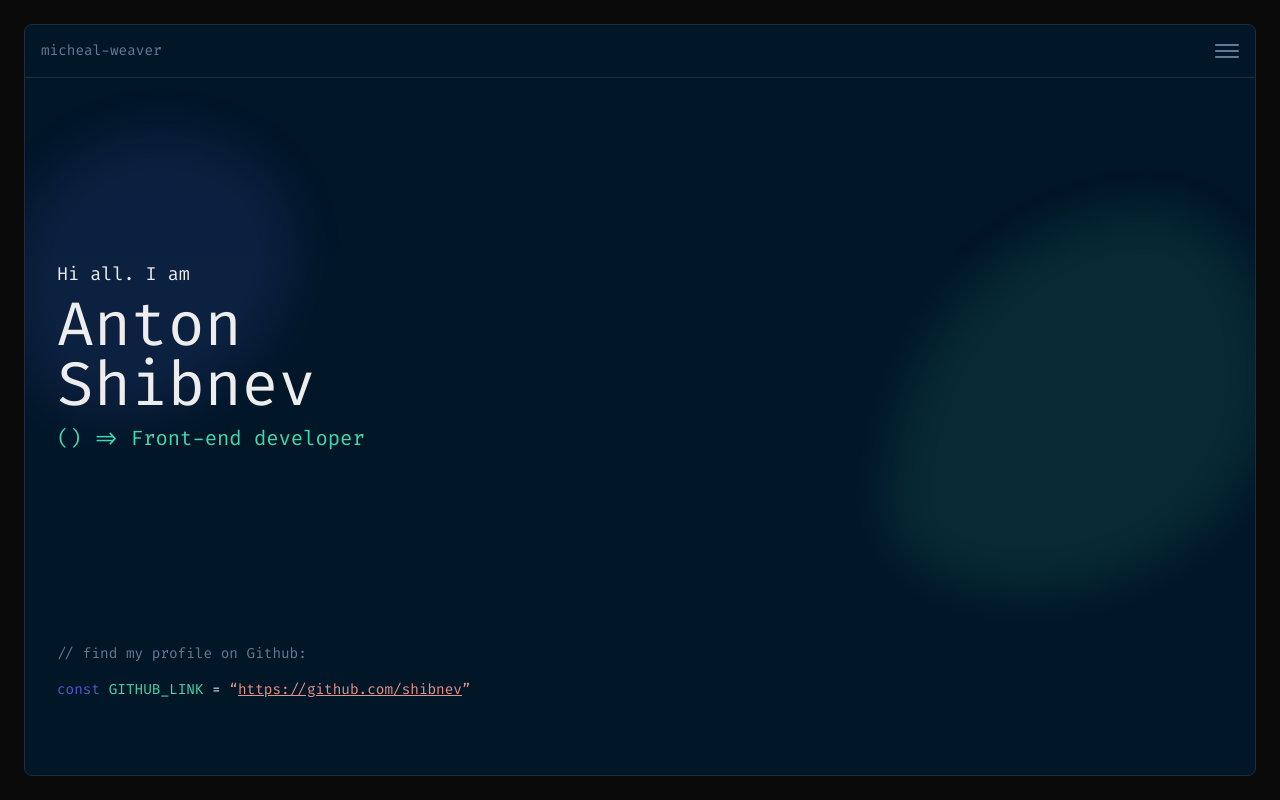
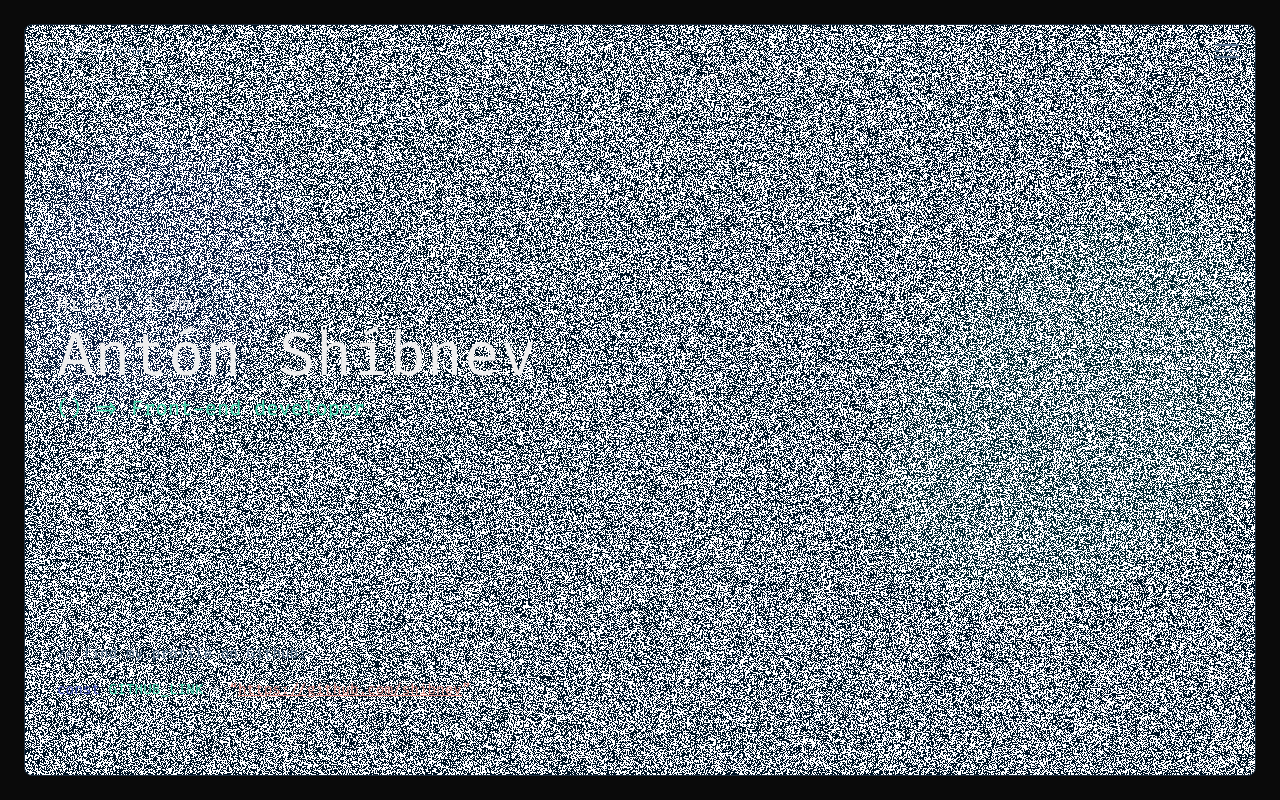
Before and after one commit to shibnev/bo_portfolio, a Next.js app: page / in a window 1280 px wide. Built offline with nearby package versions, Linux system fonts and the light colour scheme.

Commit message:
feat: add white nose

```diff
--- a/src/app/layout.tsx
+++ b/src/app/layout.tsx
@@ -3,6 +3,7 @@ import "./globals.css";
 import Header from '@/components/Header';
 import Footer from '@/components/Footer';
 import Blob from '@/components/Blob/index';
+import WhiteNoise from '@/components/WhiteNoise';
 
 export const metadata: Metadata = {
   title: "Create Next App",
@@ -19,6 +20,7 @@ export default function RootLayout({
       <body className='p-6 h-full'>
         <section className='border border-solid border-dark rounded-lg h-full bg-primary overflow-hidden relative'>
           <Blob />
+          <WhiteNoise />
           <Header />
           <main className='h-full relative'>
             <div className='relative z-10 h-full'>{children}</div>
--- a/src/app/page.tsx
+++ b/src/app/page.tsx
@@ -1,3 +1,5 @@
+import { Me } from '@/types'
+
 export default function Home() {
   const text = '// find my profile on Github:'
 
@@ -5,7 +7,9 @@ export default function Home() {
     <div className='p-8 flex flex-col gap-10 h-full'>
       <div className='flex flex-col gap-2 justify-center align-middle flex-1'>
         <p className='text-lg'>Hi all. I am</p>
-        <h1 className='text-6xl'>Anton<br />Shibnev</h1>
+        <h1 className='text-6xl'>
+          {Me.name}
+        </h1>
         <h3 className='text-xl text-secondary'>() {`=> Front-end developer`}</h3>
       </div>
 
--- a/src/components/Burger.tsx
+++ b/src/components/Burger.tsx
@@ -30,12 +30,6 @@ interface IBurgerProps {
 }
 
 export default function Burger({ className = '', isOpen, onClick }: IBurgerProps): JSX.Element {
-  // const [isOpen, setIsOpen] = useState<boolean>(false);
-
-  // const handleClick = (): void => {
-  //   setIsOpen((prev) => !prev);
-  // };
-
   return (
     <button
       onClick={onClick}
--- a/src/components/Header.tsx
+++ b/src/components/Header.tsx
@@ -1,8 +1,10 @@
 "use client"
 
-import { useState } from 'react';
+import { useEffect, useState } from 'react';
 import Burger from './Burger';
 import NavModal from './NavModal';
+import Link from 'next/link';
+import { Me } from '@/types';
 
 const HEADER_HEIGHT = 14
 const HEADER_PADDING = 'p-4'
@@ -17,12 +19,26 @@ export default function Header() {
 
   return (
     <>
-      <header className={`flex justify-between border-b border-solid border-dark ${HEADER_PADDING} h-${HEADER_HEIGHT}`}>
-        <p className='text-sm text-primaryLight'>micheal-weaver</p>
-        <Burger isOpen={isOpen} onClick={handleClick} />
+      <header
+        className={`flex justify-between border-b border-solid border-dark ${HEADER_PADDING} h-${HEADER_HEIGHT}`}
+      >
+        <Link
+          href='./'
+          className='text-sm text-primaryLight'>
+          {Me.name.toLowerCase().replace(' ', '-')}
+        </Link>
+
+        <Burger
+          isOpen={isOpen}
+          onClick={handleClick}
+        />
       </header>
 
-      <NavModal isShow={isOpen} className={`top-${HEADER_HEIGHT} ${HEADER_PADDING}`} />
+      <NavModal
+        onClick={handleClick}
+        isShow={isOpen}
+        className={`top-${HEADER_HEIGHT} ${HEADER_PADDING}`}
+      />
     </>
   )
 }
--- a/src/components/Modal.tsx
+++ b/src/components/Modal.tsx
@@ -8,11 +8,15 @@ interface IModalProps {
 }
 
 export default function Modal({ className = '', children, isShow = false }: IModalProps) {
+  if (!isShow) return null; // Don't render if not shown
+
   return (
     <div className={
       classNames(
-        { 'opacity-0': !isShow },
-        { 'pointer-events-none': !isShow },
+        {
+          'opacity-0': !isShow,
+          'pointer-events-none': !isShow,
+        },
         'absolute w-full h-full left-0 bottom-0 right-0',
         className,
       )
--- a/src/components/NavModal.tsx
+++ b/src/components/NavModal.tsx
@@ -1,10 +1,21 @@
 import Modal from '@/components/Modal';
 import Nav from '@/components/Nav';
 import classNames from '@/helpers/ClassNames';
+import { className } from '@/types';
 
-export default function NavModal({ isShow, className }) {
+interface INavModalProps {
+  className?: className
+  isShow: boolean
+}
+
+export default function NavModal({ onClick, isShow, className = '' }: INavModalProps) {
+
   return (
-    <Modal isShow={isShow} className={classNames('bg-primary z-20', className)} >
+    <Modal
+      onClick={onClick}
+      isShow={isShow}
+      className={classNames('bg-primary z-20', className)}
+    >
       <Nav />
     </Modal>
   )
--- /dev/null
+++ b/src/components/WhiteNoise.tsx
@@ -0,0 +1,65 @@
+"use client"
+
+import { useEffect, useRef } from 'react';
+
+interface IWhiteNoiseProps {
+  opacity: number
+}
+
+export default function WhiteNoise({ opacity = 5 }: IWhiteNoiseProps) {
+  const canvasRef = useRef<HTMLCanvasElement>(null);
+
+  useEffect(() => {
+    const canvas = canvasRef.current;
+    const ctx = canvas?.getContext('2d');
+
+    const resize = () => {
+      if (!canvas) return;
+
+      canvas.width = window.innerWidth * window.devicePixelRatio;
+      canvas.height = window.innerHeight * window.devicePixelRatio;
+      canvas.style.width = `${window.innerWidth}px`;
+      canvas.style.height = `${window.innerHeight}px`;
+    };
+
+    const noise = (context: CanvasRenderingContext2D) => {
+      if (!context) return;
+
+      const w = context.canvas.width;
+      const h = context.canvas.height;
+      const imageData = context.createImageData(w, h);
+      const buffer32 = new Uint32Array(imageData.data.buffer);
+      const len = buffer32.length;
+
+      for (let i = 0; i < len; i++) {
+        if (Math.random() < 0.5) {
+          buffer32[i] = 0xffffffff;
+        }
+      }
+
+      context.putImageData(imageData, 0, 0);
+    };
+
+    const animationLoop = () => {
+      if (!ctx) return;
+
+      noise(ctx);
+      requestAnimationFrame(animationLoop);
+    };
+
+    resize();
+    window.addEventListener('resize', resize);
+    animationLoop();
+
+    return () => {
+      window.removeEventListener('resize', resize);
+    };
+  }, []);
+
+  return (
+    <canvas
+      className={`absolute pointer-events-none opacity-${opacity} top-0 left-0 bottom-0 right-0`}
+      ref={canvasRef}
+    />
+  );
+}
--- a/src/types.ts
+++ b/src/types.ts
@@ -1,3 +1,7 @@
 export type className = string | undefined
 
 export type children = React.ReactNode
+
+export enum Me {
+  name = 'Antón Shíbnev'
+}
```
